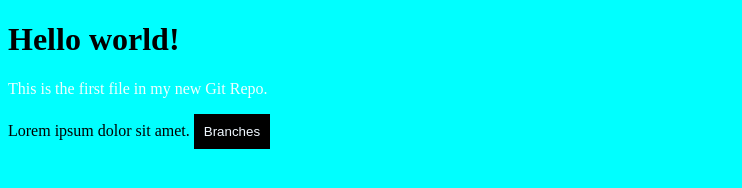
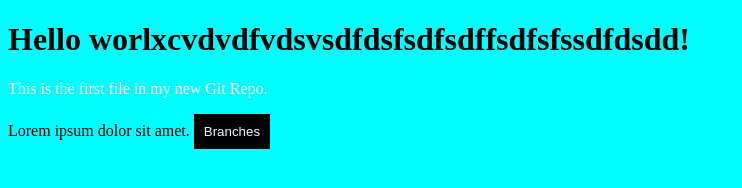
Before and after one commit to Docile123/calculator, a plain HTML site: page index.html in a window 1280 px wide. Shown: the whole page, without its empty margins (0-742 px from the left). Drawn offline with Linux system fonts and the light colour scheme.

Commit message:
learning pull request

```diff
--- a/index.html
+++ b/index.html
@@ -6,7 +6,7 @@
 </head>
 <body>
 
-<h1>Hello world!</h1>
+<h1>Hello worlxcvdvdfvdsvsdfdsfsdfsdffsdfsfssdfdsdd!</h1>
 <p>This is the first file in my new Git Repo.</p>
 Lorem ipsum dolor sit amet.
 
```
